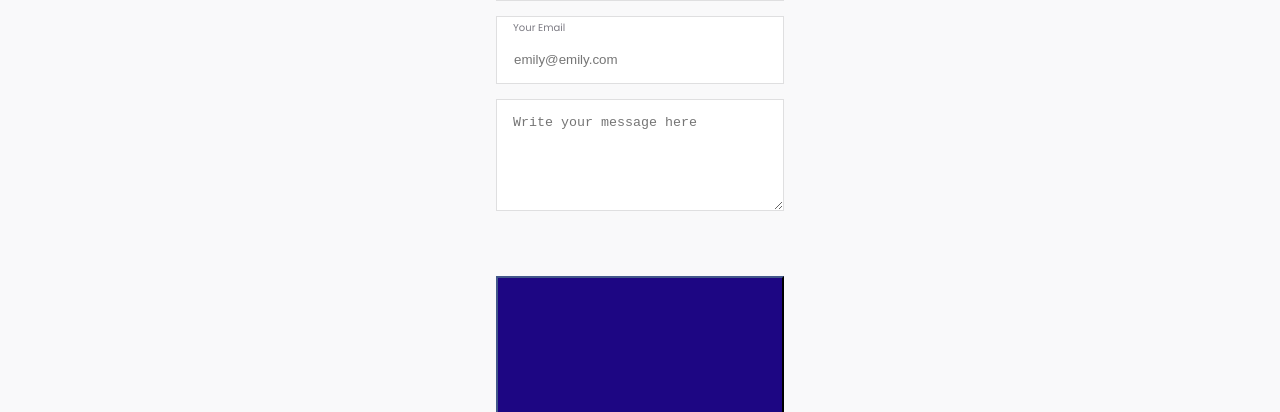
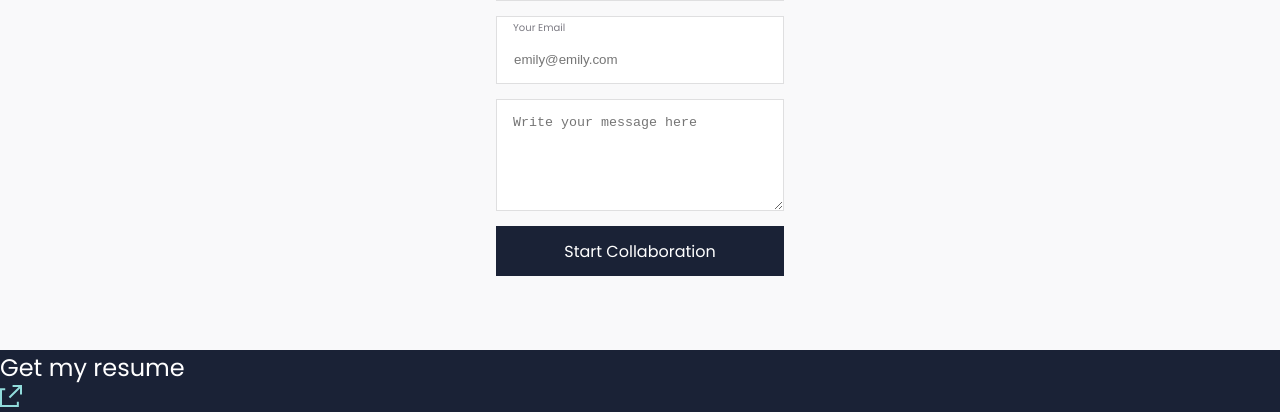
Before and after one commit to emyrue/Portfolio, a website: page index.html in a window 1280 px wide. Shown: the part 8004-8416 px from the top of the page. Drawn offline with nearby package versions, Linux system fonts and the light colour scheme.

Commit message:
Styled collaboration button

```diff
--- a/index.html
+++ b/index.html
@@ -222,7 +222,7 @@
             </div>
             <textarea id="message" name="message" placeholder="Write your message here" required
                 maxlength="500"></textarea>
-            <button class="collaboration" type="submit">Start Collaboration</button>
+            <button class="form-button" type="submit">Start Collaboration</button>
         </form>
     </section>
 
--- a/style.css
+++ b/style.css
@@ -304,6 +304,16 @@ textarea {
   width: 288px;
 }
 
+.form-button {
+  height: 50px;
+  font-family: 'Poppins', sans-serif;
+  font-size: 16px;
+  background-color: #1a2236;
+  color: white;
+  border: 1px solid #1a2236;
+  margin-bottom: 74px;
+}
+
 .socials {
   background-color: #1a2236;
 }
```
